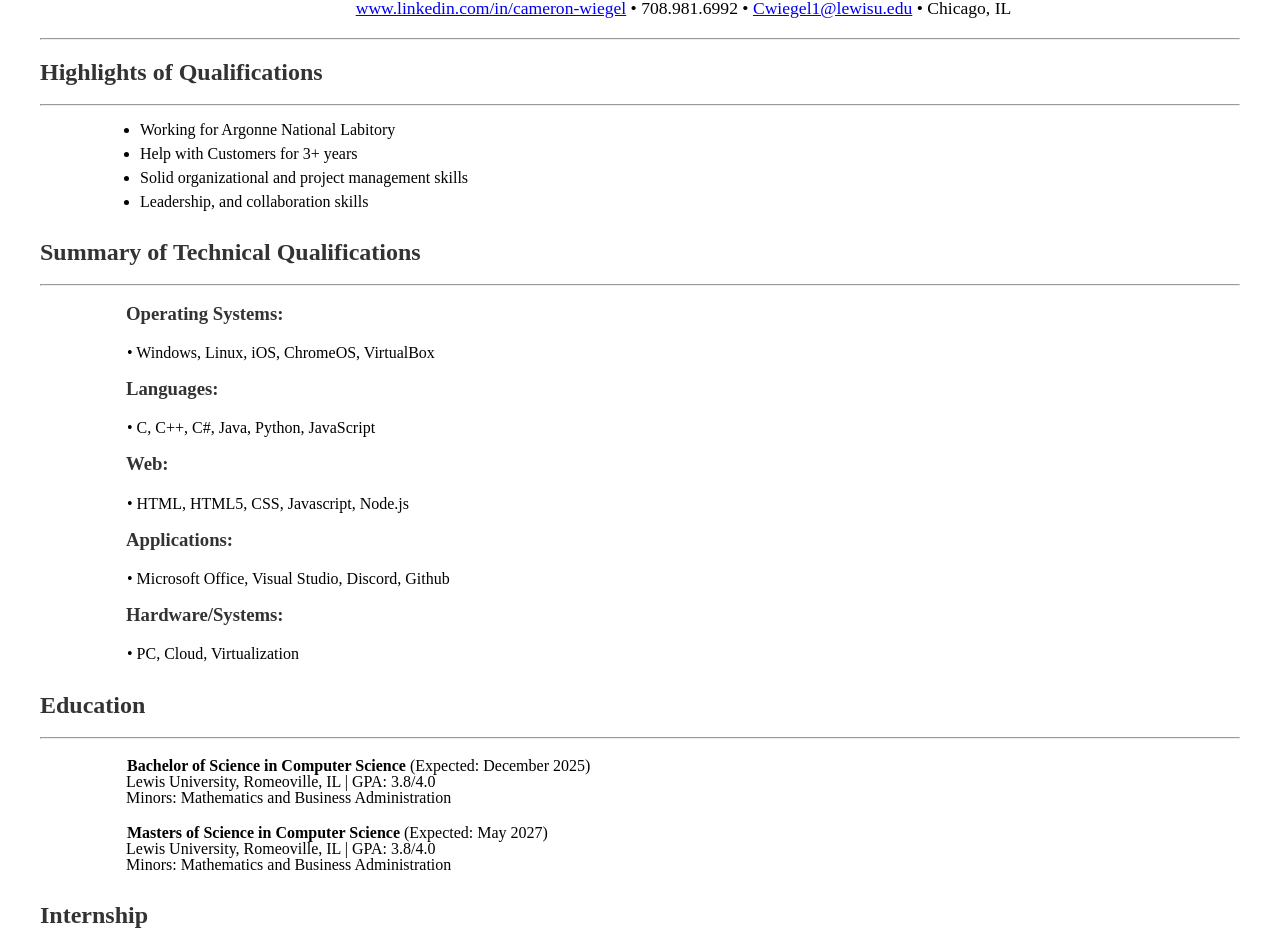
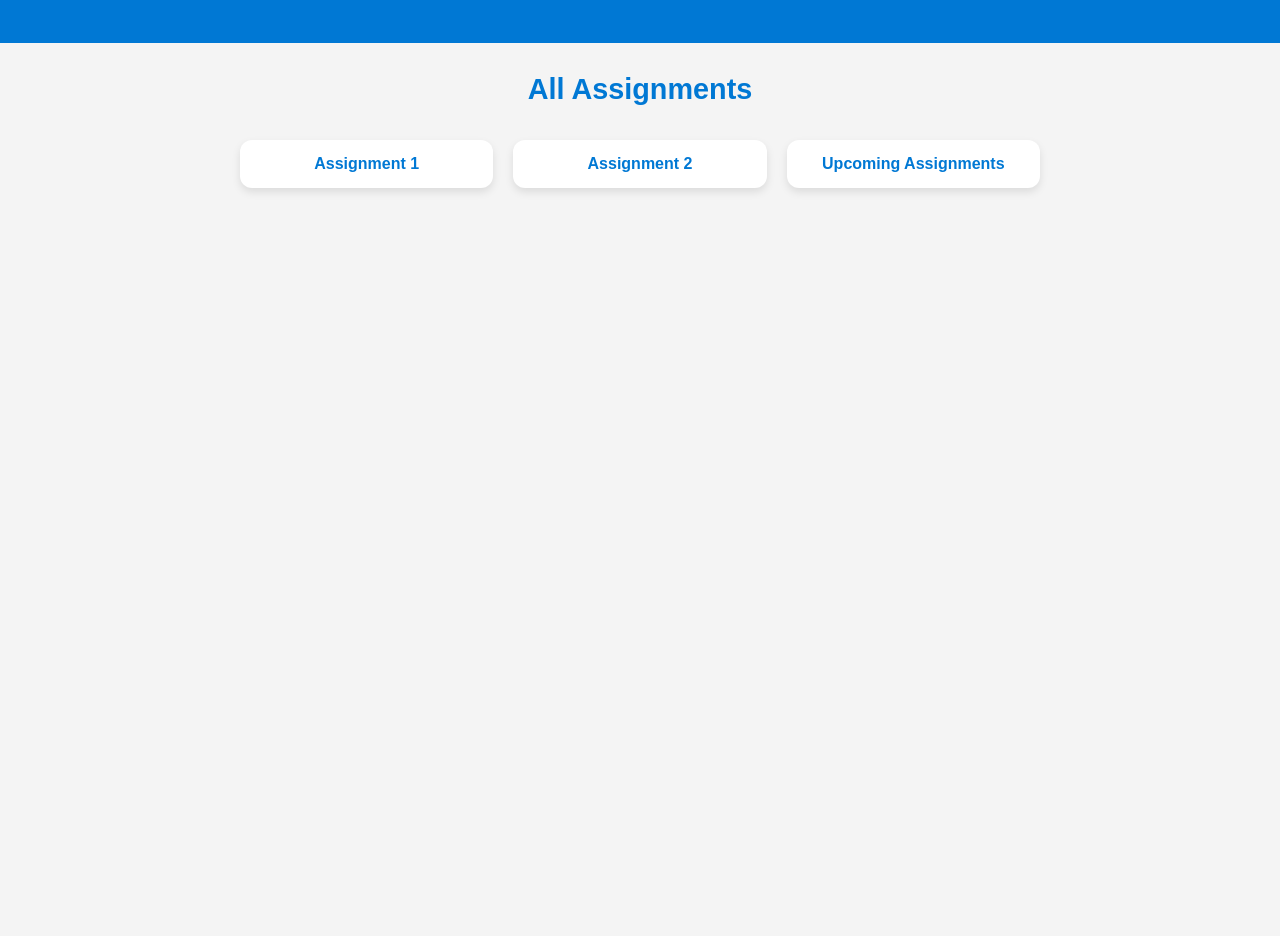
Before and after one commit to WiegelC/Node-Js-Assignment-Portfolio, a website: page client/index.html in a window 1280 px wide. Shown: the part 116-1052 px from the top of the page. After the commit the page ends 800 px from the top, so only its background shows below. Drawn offline with Linux system fonts and the light colour scheme.

Commit message:
Website commit

```diff
--- a/client/index.html
+++ b/client/index.html
@@ -1,156 +1,22 @@
 <!DOCTYPE html>
 <html lang="en">
-
 <head>
     <meta charset="UTF-8">
     <meta name="viewport" content="width=device-width, initial-scale=1.0">
-    <title>Resume - Cameron D.. Wiegel</title>
-
-
-
-    <!-- Link to print-specific CSS file -->
-    <link rel="stylesheet" type="text/css" href="print.css" media="print">
-    <style>
-        body {
-            font-family: 'Times New Roman', Times, serif;
-            margin: 40px;
-            line-height: 1;
-        }
-        h1 {
-			text-align: center;
-			font-family: 'Times New Roman', Times, serif;
-            color: #333;
-        }
-
-		h2 {
-			font-family: 'Times New Roman', Times, serif;
-            color: #333;
-        }
-		h3 {
-			font-family: 'Times New Roman', Times, serif;
-			color: #333;
-			padding-left: 86px;
-		}
-		p::before{
-			font-family: 'Times New Roman', Times, serif;
-			content: " ";
-    		color: black;
-   			font-size: 1.2em;
-    		margin-right: 1px;
-			padding-left: 86px;
-		}
-        .contact-info {
-			padding-left: 0px;
-            font-size: 1.1em;
-            margin-bottom: 20px;
-			text-align: center;
-        }
-        .section {
-            margin-bottom: 30px;
-        }
-        ul {
-            list-style-type: disc;
-            padding-left: 100px;
-        }
-        li {
-            margin-bottom: 8px;
-        }
-
-        .bold {
-            font-weight: bold;
-        }
-		br + span {
-			display: block;
-			padding-left: 86px;
-		}
-    </style>
+    <title>Class Assignments</title>
+    <link rel="stylesheet" href="style.css">
 </head>
 <body>
-
-    <h1>Cameron D. Wiegel</h1>
-	<hr>
-    <p class="contact-info">
-        <a href="https://www.linkedin.com/in/cameron-wiegel-243b5a252/">www.linkedin.com/in/cameron-wiegel</a> •
-        708.981.6992 •
-        <a href="mailto:Cwiegel1@lewisu.edu">Cwiegel1@lewisu.edu</a> •
-        Chicago, IL
-    </p>
-	<hr>
-
-
-    <div class="section">
-        <h2>Highlights of Qualifications</h2>
-		<hr>
-        <ul>
-            <li>Working for Argonne National Labitory</li>
-            <li>Help with Customers for 3+ years</li>
-            <li>Solid organizational and project management skills</li>
-            <li>Leadership, and collaboration skills</li>
-        </ul>
-    </div>
-
-
-    <div class="section">
-        <h2>Summary of Technical Qualifications</h2>
-		<hr>
-        <h3>Operating Systems:</h3>
-        <p>• Windows, Linux, iOS, ChromeOS, VirtualBox</p>
-        <h3>Languages:</h3>
-        <p>• C, C++, C#, Java, Python,  JavaScript</p>
-        <h3>Web:</h3>
-        <p>• HTML, HTML5, CSS, Javascript, Node.js</p>
-        <h3>Applications:</h3>
-        <p>• Microsoft Office, Visual Studio, Discord, Github</p>
-        <h3>Hardware/Systems:</h3>
-        <p>• PC, Cloud, Virtualization</p>
-    </div>
-
-
-    <div class="section">
-        <h2>Education</h2>
-		<hr>
-		<p><strong>Bachelor of Science in Computer Science</strong> (Expected: December 2025)<br><span>
-			Lewis University, Romeoville, IL | GPA: 3.8/4.0<br>
-			Minors: Mathematics and Business Administration</p>
-
-			<p><strong>Masters of Science in Computer Science</strong> (Expected: May 2027)<br><span>
-			Lewis University, Romeoville, IL | GPA: 3.8/4.0<br>
-			Minors: Mathematics and Business Administration</p>
-    </div>
-
-
-
-    <div class="section">
-        <h2>Internship</h2>
-		<hr>
-        <h3>Argonne Computer Science Intern </h3>
-        <p>Argoone National Labitory, Argoone, IL | Summer 2025</p>
-        <ul>
-            <li>Test and trouble shoot the Aurora  Computer</li>
-            <li>Find bottlenecks</li>
-            <li>Test software and nodes</li>
-        </ul>
-    </div>
-
-    <div class="section">
-        <h2>Experience</h2>
-		<hr>
-        <h3>Sportscentral Attendant</h3>
-        <p>Vilage of Orland Park, Orland Park, IL | August 2021 – Present</p>
-        <ul>
-            <li>cordinate with coworkers</li>
-            <li>Hand membership Systems</li>
-        </ul>
-    </div>
-
-    <div class="section">
-        <h2>Honors and Awards</h2>
-		<hr>
-        <ul>
-            <li>Dean’s List, Lewis University (1 semesters)</li>
-            <li>Dean's List, Moraine Valley (3 semesters)</li>
-        </ul>
-    </div>
-
+    <header>
+        <h1>Class Assignments</h1>
+    </header>
+    <main>
+        <h2>All Assignments</h2>
+        <div class="assignments-container">
+            <a href="assignments/assignment1.html" class="card">Assignment 1</a>
+            <a href="assignments/assignment2.html" class="card">Assignment 2</a>
+            <a href="assignments/future.html" class="card">Upcoming Assignments</a>
+        </div>
+    </main>
 </body>
 </html>
--- /dev/null
+++ b/client/style.css
@@ -0,0 +1,50 @@
+/* General Styles */
+body {
+    font-family: 'Arial', sans-serif;
+    text-align: center;
+    background-color: #f4f4f4;
+    color: #333;
+    margin: 0;
+}
+
+/* Header */
+header {
+    background-color: #0078D4;
+    color: white;
+    padding: 20px;
+    font-size: 1.5em;
+}
+
+/* Assignments Section */
+h2 {
+    margin-top: 30px;
+    font-size: 1.8em;
+    color: #0078D4;
+}
+
+/* Assignment Cards */
+.assignments-container {
+    display: grid;
+    grid-template-columns: repeat(auto-fit, minmax(250px, 1fr));
+    gap: 20px;
+    justify-content: center;
+    max-width: 800px;
+    margin: 20px auto;
+    padding: 10px;
+}
+
+.card {
+    background: white;
+    padding: 15px;
+    border-radius: 12px;
+    box-shadow: 0 4px 8px rgba(0, 0, 0, 0.1);
+    text-decoration: none;
+    color: #0078D4;
+    font-weight: bold;
+    transition: transform 0.3s ease, box-shadow 0.3s ease;
+}
+
+.card:hover {
+    transform: translateY(-5px);
+    box-shadow: 0 6px 12px rgba(0, 0, 0, 0.15);
+}
```
